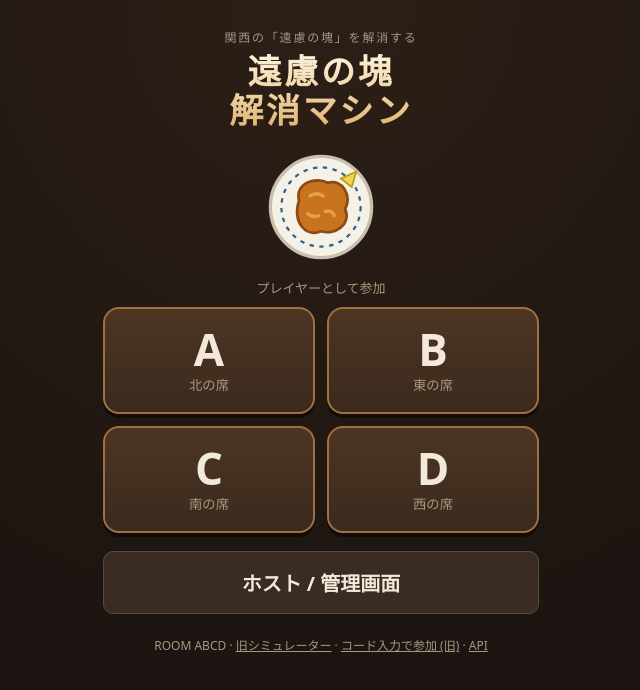
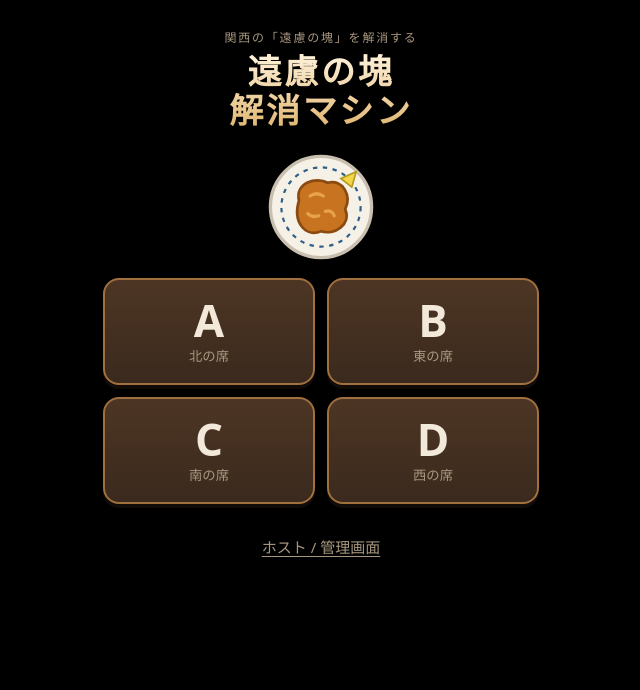
Before and after one commit to Y-RyuZU/enryo-killer, a React (Vite) app in the folder web/: page / in a window 1280 px wide. Shown: the top 690 px of the page, without its empty margins (319-959 px from the left). Built offline with nearby package versions, Linux system fonts and the light colour scheme; no server answers.

Commit message:
web: landing per design feedback — #000 bg, remove footer links and 'プレイヤーとして参加' label, host link as text link

```diff
--- a/web/src/Landing.tsx
+++ b/web/src/Landing.tsx
@@ -12,7 +12,6 @@ export function Landing() {
         <h1>遠慮の塊<br />解消マシン</h1>
       </header>
       <div className="landing-plate"><Karaage size={110} /></div>
-      <div className="landing-label">プレイヤーとして参加</div>
       <div className="landing-seats">
         {LETTERS.map((l) => (
           <a key={l} className="landing-seat" href={`/${l.toLowerCase()}${q}`}>
@@ -20,10 +19,7 @@ export function Landing() {
           </a>
         ))}
       </div>
-      <a className="btn big landing-host" href={`/host${q}`}>ホスト / 管理画面</a>
-      <div className="landing-foot">
-        ROOM {code} · <a href={`/sim${q}`}>旧シミュレーター</a> · <a href="/join">コード入力で参加 (旧)</a> · <a href="/api/docs">API</a>
-      </div>
+      <a className="landing-host" href={`/host${q}`}>ホスト / 管理画面</a>
     </div>
   );
 }
--- a/web/src/styles.css
+++ b/web/src/styles.css
@@ -126,7 +126,8 @@ button:disabled { cursor: default; }
 .landing-seat { display: flex; flex-direction: column; align-items: center; padding: 18px 0; border-radius: 16px; border: 2px solid #a0703f; background: linear-gradient(#4d3524, #3a2a1d); color: var(--text); text-decoration: none; box-shadow: 0 4px 0 #120c08; }
 .landing-seat b { font-size: 44px; line-height: 1; }
 .landing-seat small { color: var(--muted); margin-top: 4px; }
-.landing-host { display: block; text-decoration: none; color: var(--text); text-align: center; }
+.landing-host { display: block; margin-top: 6px; padding: 8px 0; color: var(--muted); font-size: 15px; text-align: center; text-decoration: underline; text-underline-offset: 3px; }
+.landing-host:active { color: var(--text); }
 .landing-foot { margin-top: 22px; font-size: 12px; color: var(--muted); }
 .landing-foot a { color: var(--muted); }
 .seat-wait { align-items: center; text-align: center; gap: 14px; }
@@ -267,4 +268,5 @@ details.hd-card[open] > summary { margin-bottom: 8px; }
 .lk-rule { color: #ffcf8a; }
 
 /* 引っ張り画面は背景 #000 (iPhone の上下も黒で塗る) */
-html:has(.rope-screen), html:has(.rope-screen) body { background: #000; }
+html:has(.rope-screen), html:has(.rope-screen) body,
+html:has(.landing), html:has(.landing) body { background: #000; }
```
